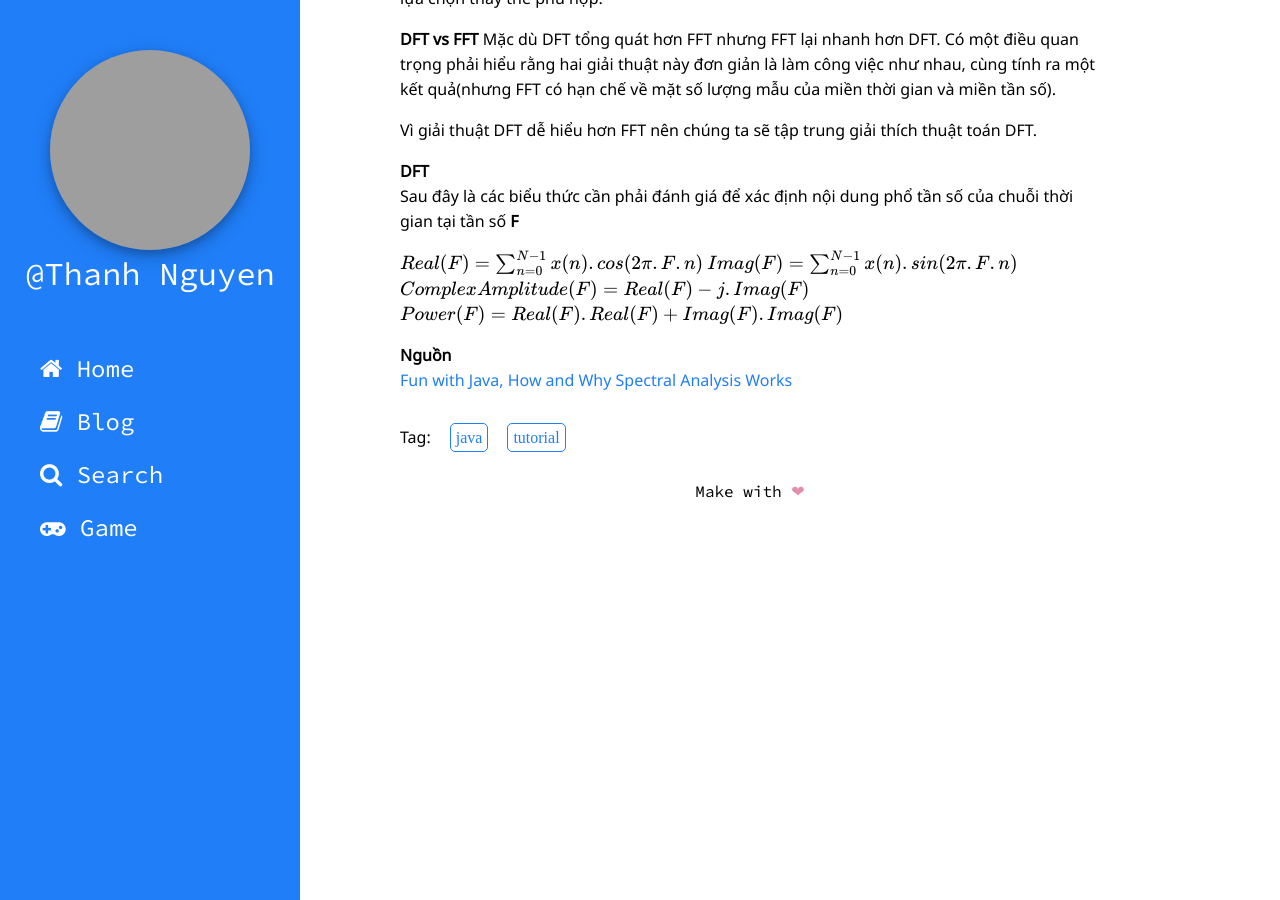
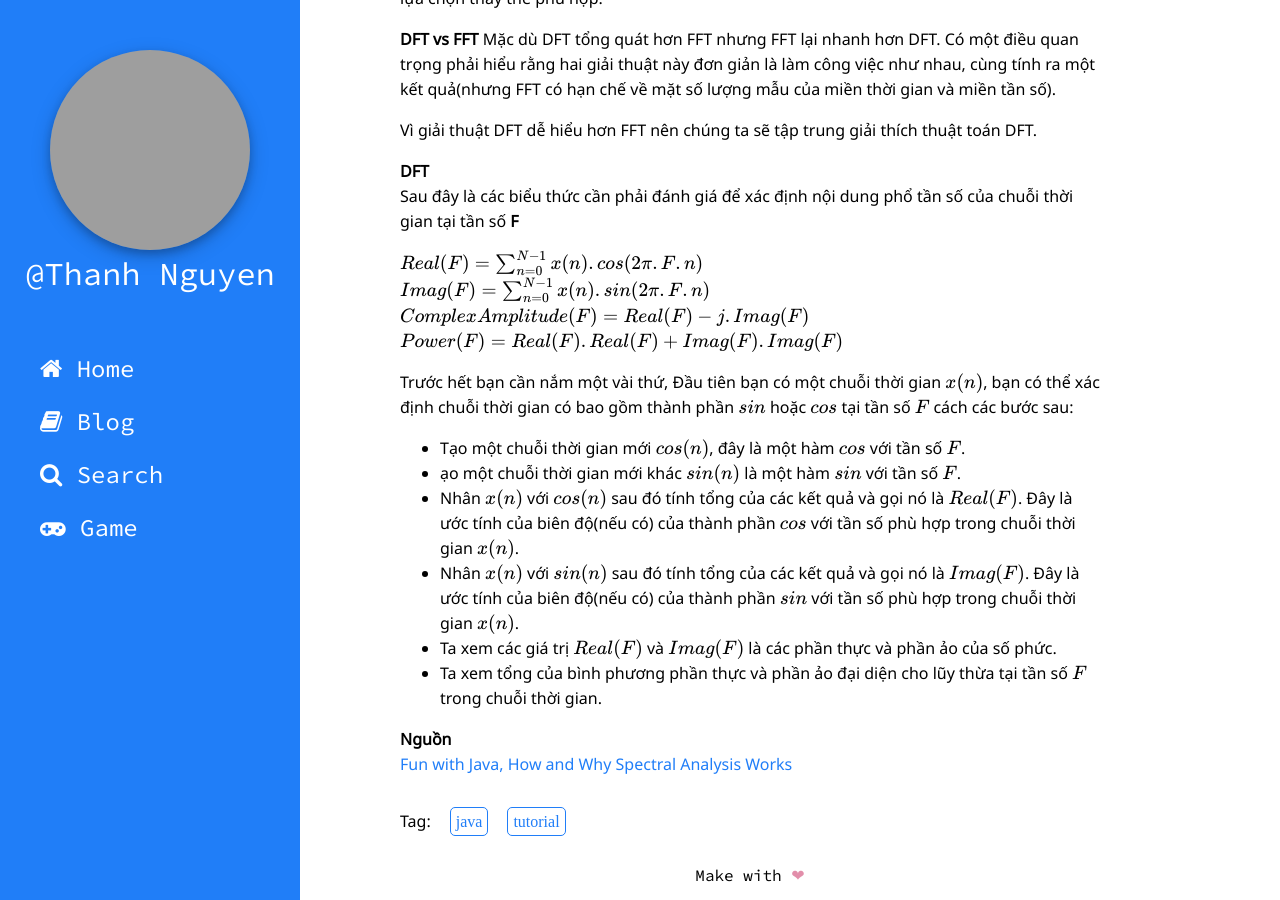
Before and after one commit to thanhnguyenq/thanhnguyenq.github.io, a Jekyll site: the page built from _posts/2017-04-01-Phan-tich-quang-pho-voi-Java.md, in a window 1280 px wide and 900 px high, scrolled down 3495 px. Built offline with Jekyll 4.4.1, drawn with Linux system fonts in a browser that asks for light colours; formulas are drawn with MathJax 3; grey boxes are pictures that could not be loaded.

Commit message:
Edit post

```diff
--- a/_posts/2017-04-01-Phan-tich-quang-pho-voi-Java.md
+++ b/_posts/2017-04-01-Phan-tich-quang-pho-voi-Java.md
@@ -82,10 +82,19 @@ Vì giải thuật DFT dễ hiểu hơn FFT nên chúng ta sẽ tập trung gi
 **DFT**<br>
 Sau đây là các biểu thức cần phải đánh giá để xác định nội dung phổ tần số của chuỗi thời gian tại tần số **F**
 
-$$Real(F) = \sum_{n = 0}^{N - 1} x(n).cos(2\pi .F.n)$$
-$$Imag(F) = \sum_{n = 0}^{N - 1} x(n).sin(2\pi .F.n)$$
-$$ComplexAmplitude(F) = Real(F) - j.Imag(F)$$
+$$Real(F) = \sum_{n = 0}^{N - 1} x(n).cos(2\pi .F.n)$$<br>
+$$Imag(F) = \sum_{n = 0}^{N - 1} x(n).sin(2\pi .F.n)$$<br>
+$$ComplexAmplitude(F) = Real(F) - j.Imag(F)$$<br>
 $$Power(F) = Real(F).Real(F) + Imag(F).Imag(F)$$
+
+Trước hết bạn cần nắm một vài thứ, Đầu tiên bạn có một chuỗi thời gian $$x(n)$$, bạn có thể xác định chuỗi thời gian có bao gồm thành phần $$sin$$ hoặc $$cos$$ tại tần số $$F$$ cách các bước sau:
+
+* Tạo một chuỗi thời gian mới $$cos(n)$$, đây là một hàm $$cos$$ với tần số $$F$$.
+- ạo một chuỗi thời gian mới khác $$sin(n)$$ là một hàm $$sin$$ với tần số $$F$$.
+- Nhân $$x(n)$$ với $$cos(n)$$ sau đó tính tổng của các kết quả và gọi nó là $$Real(F)$$. Đây là ước tính của biên độ(nếu có) của thành phần $$cos$$ với tần số phù hợp trong chuỗi thời gian $$x(n)$$.
+- Nhân $$x(n)$$ với $$sin(n)$$ sau đó tính tổng của các kết quả và gọi nó là $$Imag(F)$$. Đây là ước tính của biên độ(nếu có) của thành phần $$sin$$ với tần số phù hợp trong chuỗi thời gian $$x(n)$$.
+- Ta xem các giá trị $$Real(F)$$ và $$Imag(F)$$ là các phần thực và phần ảo của số phức.
+- Ta xem tổng của bình phương phần thực và phần ảo đại diện cho lũy thừa tại tần số $$F$$ trong chuỗi thời gian.
 
 **Nguồn**<br>
 [Fun with Java, How and Why Spectral Analysis Works](http://www.developer.com/java/other/article.php/3374611 "Developer.com"){:target="_blank"}
```
